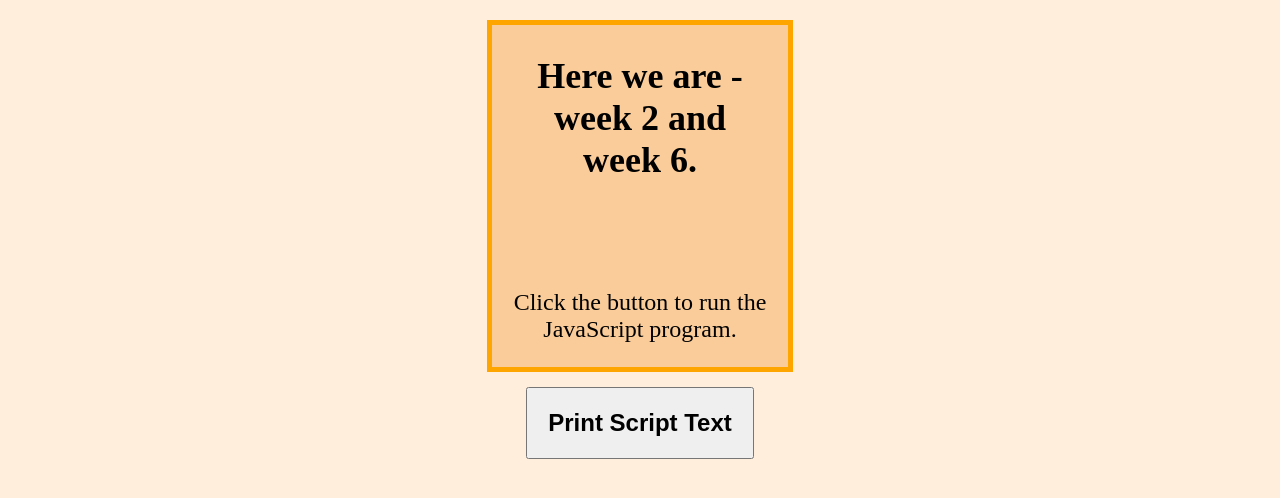
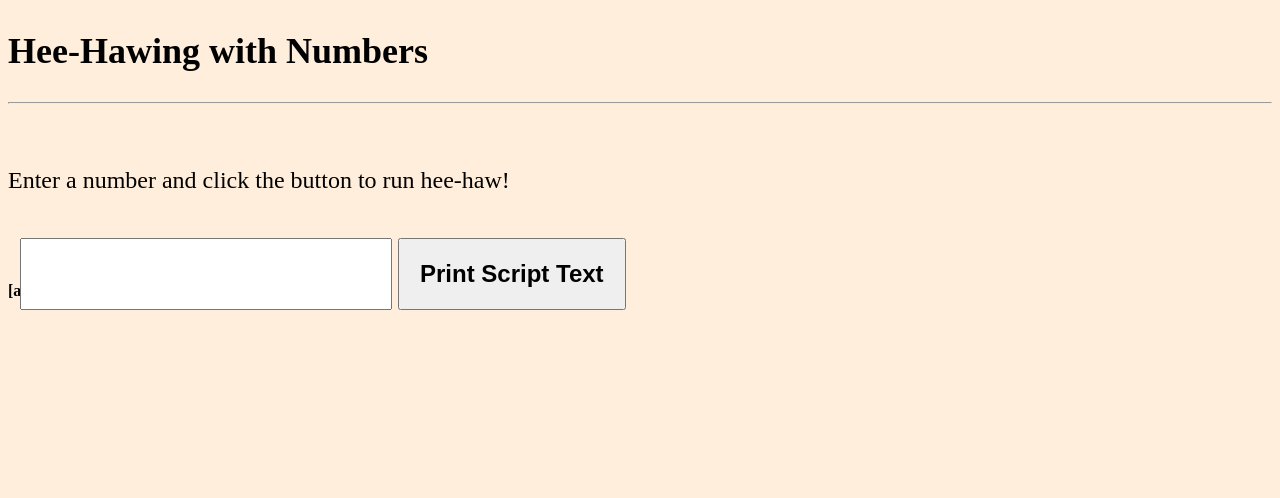
Before and after one commit to conorep/week2, a plain HTML site: page index.html in a window 1280 px wide. Drawn offline with Linux system fonts and the light colour scheme.

Commit message:
added section for numbers to run in index page

```diff
--- a/index.html
+++ b/index.html
@@ -1,6 +1,7 @@
 <!--
 Conor O'Brien SDEV328
-JS 2  and 3 Assignment Winter 2022
+JS 2  and 3 Assignment
+Winter 2022
 index.html
 -->
 
@@ -8,25 +9,33 @@ index.html
 <html lang="en">
 <head>
     <meta charset="UTF-8">
-    <meta name="viewport"
-          content="width=device-width, user-scalable=no, initial-scale=1.0, maximum-scale=1.0, minimum-scale=1.0">
-    <meta http-equiv="X-UA-Compatible" content="ie=edge">
+    <meta name='viewport' content='width=device-width, initial-scale=1, shrink-to-fit=no'>
     <title>JS 2 and 3 Assignment</title>
     <link rel="stylesheet" href="styles/stylish.css">
 
 </head>
 <body>
 
-    <section id="centerIt">
-        <h1>Here we are - week 2 and week 6.</h1>
-        <br><br>
-        <p>Click the button to run the JavaScript program.</p>
+    <section class="centerIt">
+        <h1>Hee-Hawing with Numbers</h1>
+        <hr>
+        <br>
+        <p>Enter a number and click the button to run hee-haw!</p>
         <form id="centerButton">
+            <label><input type="text" placeholder="" id="heeHawNum" ></label>
             <input type="button" onclick="docWriteNums();" value="Print Script Text">
         </form>
     </section>
 
+    <br>
 
+    <div class="centerIt">
+
+        <section id="writeInIt">
+            <h6> [awaiting input]</h6>
+        </section>
+
+    </div>
 
     <script src="js/script.js"></script>
 </body>
```
